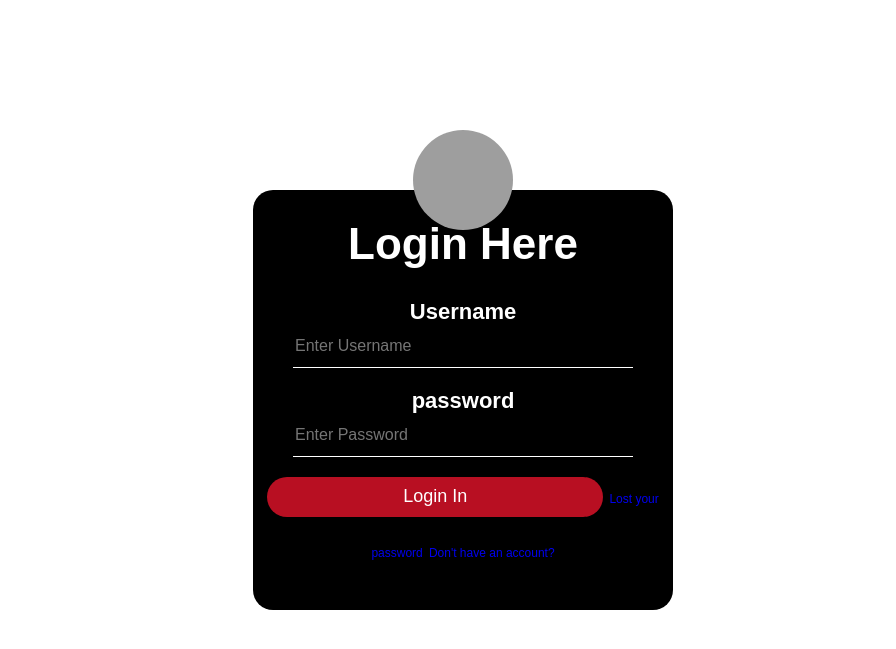
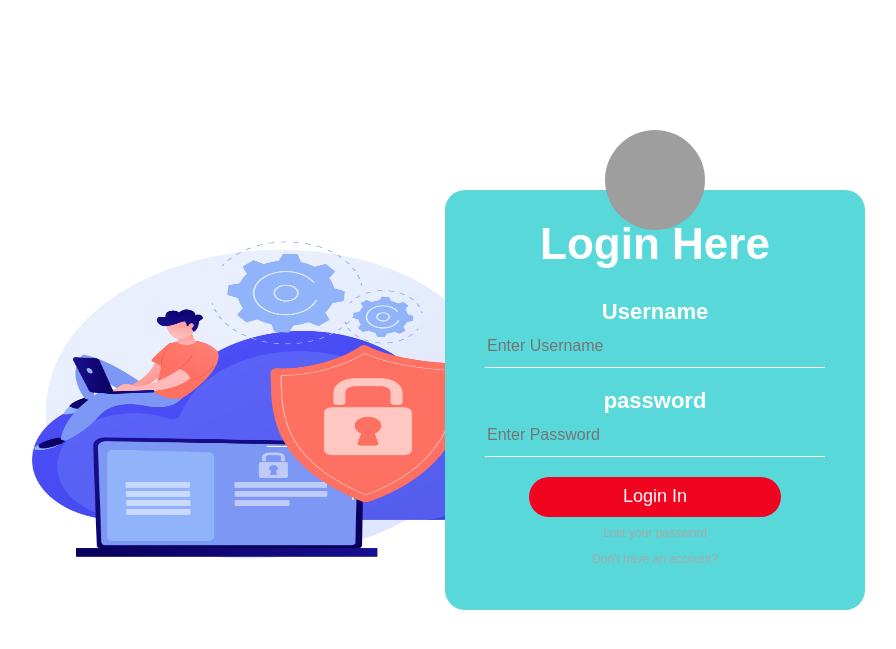
Before and after one commit to IsaacMM01/django-curso, a Django app: template MiCurso/news/templates/my_login.html in a window 1280 px wide. Shown: the top 649 px of the page, without its empty margins (177-1073 px from the left). Run offline with Django 4.2, Linux system fonts and the light colour scheme; the template is opened without the code that fills it, so the values that code supplies are empty; grey boxes are pictures that could not be loaded.

Commit message:
Termino del css del login

```diff
--- a/MiCurso/news/styles/login.css
+++ b/MiCurso/news/styles/login.css
@@ -10,10 +10,10 @@ body {
 .login_box{
     width: 420px;
     height: 420px;
-    background: #000;
+    background: #59d8da;
     color: #fff;
     top: 50%;
-    left: 50%;
+    left: 65%;
     position: absolute;
     transform: translate(-50%, -50%);
     box-sizing: border-box;
@@ -54,17 +54,42 @@ body {
     color: #fff;
     font-size: 16px;
 }
-.login_box input[type = "submit"]{
+.login_box button{
+    width: 60%;
     border: none;
     outline: none;
     height: 40px;
-    background: #b80f22;
+    background: #f00420;
     color: #fff;
     font-size: 18px;
     border-radius: 20px;
+}
+.login_box button:hover{
+    background-color: #b80f23b3;
 }
 .login_box a{
     text-decoration: none;
     font-size: 12px;
     line-height: 20px;
+    color: darkgrey;
 }
+.login_box a:hover{
+    color: blue;
+}
+.login_box_left{
+    width: 500px;
+    height: 420px;
+    background: white;
+    top: 50%;
+    left: 35%;
+    position: absolute;
+    transform: translate(-50%, -50%);
+    box-sizing: border-box;
+    margin: 0;
+}
+.login_box_left .login_imagen{
+    width: 500px;
+    height: 420px;
+    position: absolute;
+    margin: 0;
+}
--- a/MiCurso/news/templates/my_login.html
+++ b/MiCurso/news/templates/my_login.html
@@ -9,6 +9,9 @@
     <link rel="stylesheet" href="{% static 'login.css' %}" type="text/css"/>
 </head>
 <body>
+    <div class="login_box_left">
+        <img class = "login_imagen" src="{% static 'login/login.jpg' %}" alt="login_image">
+    </div>
     <div class="login_box">
         <img class = "avatar" src="{% static 'ingenieria.png' %}" alt="logo de ingenieria">
         <h1>Login Here</h1>
@@ -17,10 +20,12 @@
             <input type="text" placeholder="Enter Username">
 
             <label for="password">password</label>
-            <input type="text" placeholder="Enter Password">
+            <input type="password" placeholder="Enter Password">
 
-            <input type="submit" value="Login In">
+            <button type = "sumbmit">Login In</button>
+            <br>
             <a href="#">Lost your password</a>
+            <br>
             <a href="#">Don't have an account?</a>
         </form>
     </div>
```
